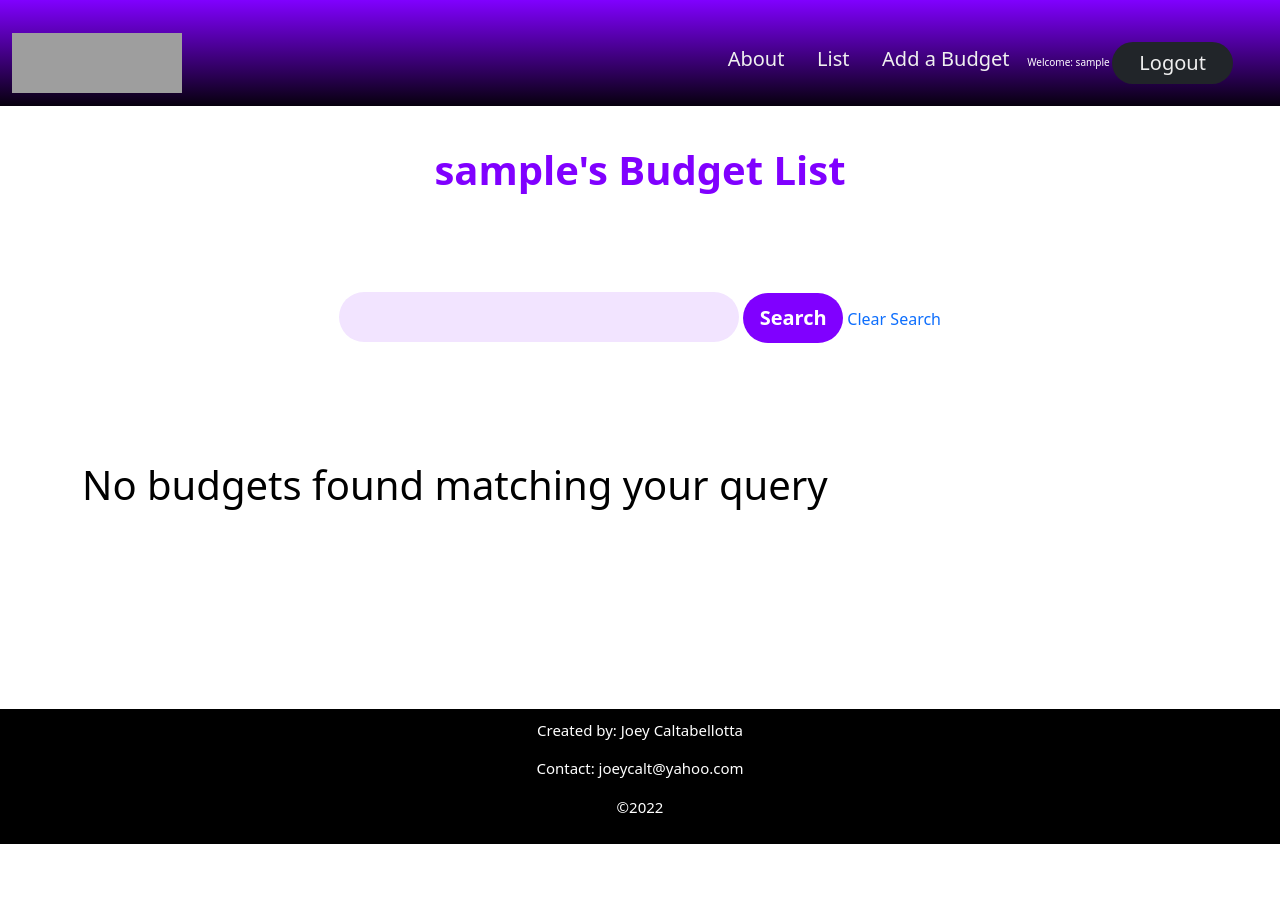
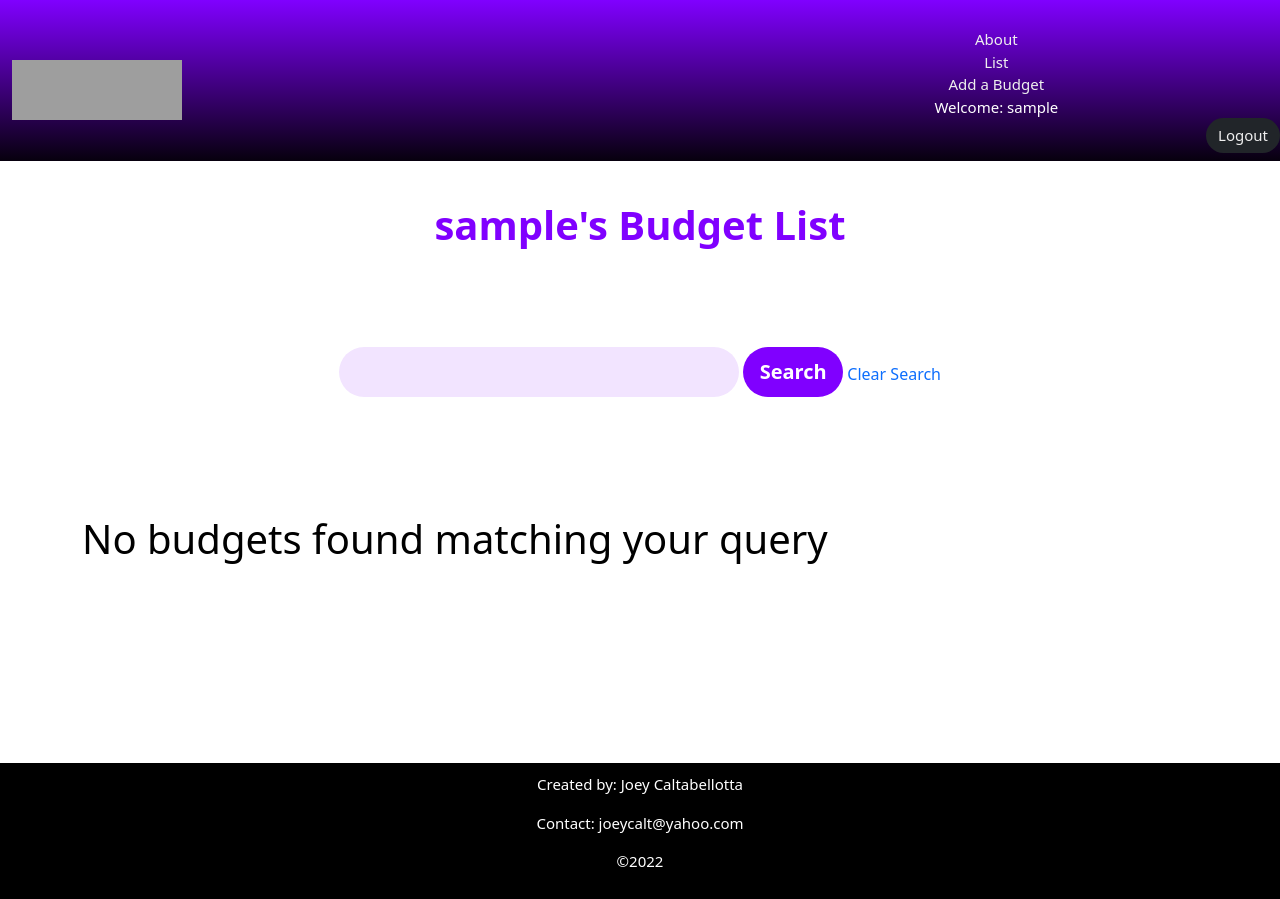
Before and after one commit to joeycalt/myBudget, a Django app: page /budget/ in a window 1280 px wide. Before the commit the page ends 844 px from the top, so only its background shows below. Run offline with Django 4.2, Linux system fonts and the light colour scheme; the visitor is signed in with stand-in values (Sample User, id 1); data that the repository does not hold is empty; grey boxes are pictures that could not be loaded.

```diff
--- a/main_app/static/styles/main.css
+++ b/main_app/static/styles/main.css
@@ -728,9 +728,24 @@ div.buttons {
 }
 
 @media only screen and (min-width: 390px) {
+    body {
+        overflow: auto;
+    }
+
     .navbar-expand-lg .navbar-collapse {
         font-size: 10px!important;
         display: block;
+    }
+
+    a.navbar-link, .navbar-item.user {
+        font-size: 15px;
+        display: block;
+        padding: 0px;
+        text-align: center;
+    }
+
+    .btn-dark.rounded-pill {
+        float: right;
     }
 
     .home-company, .home-quote, .home-quoteTwo {
```
